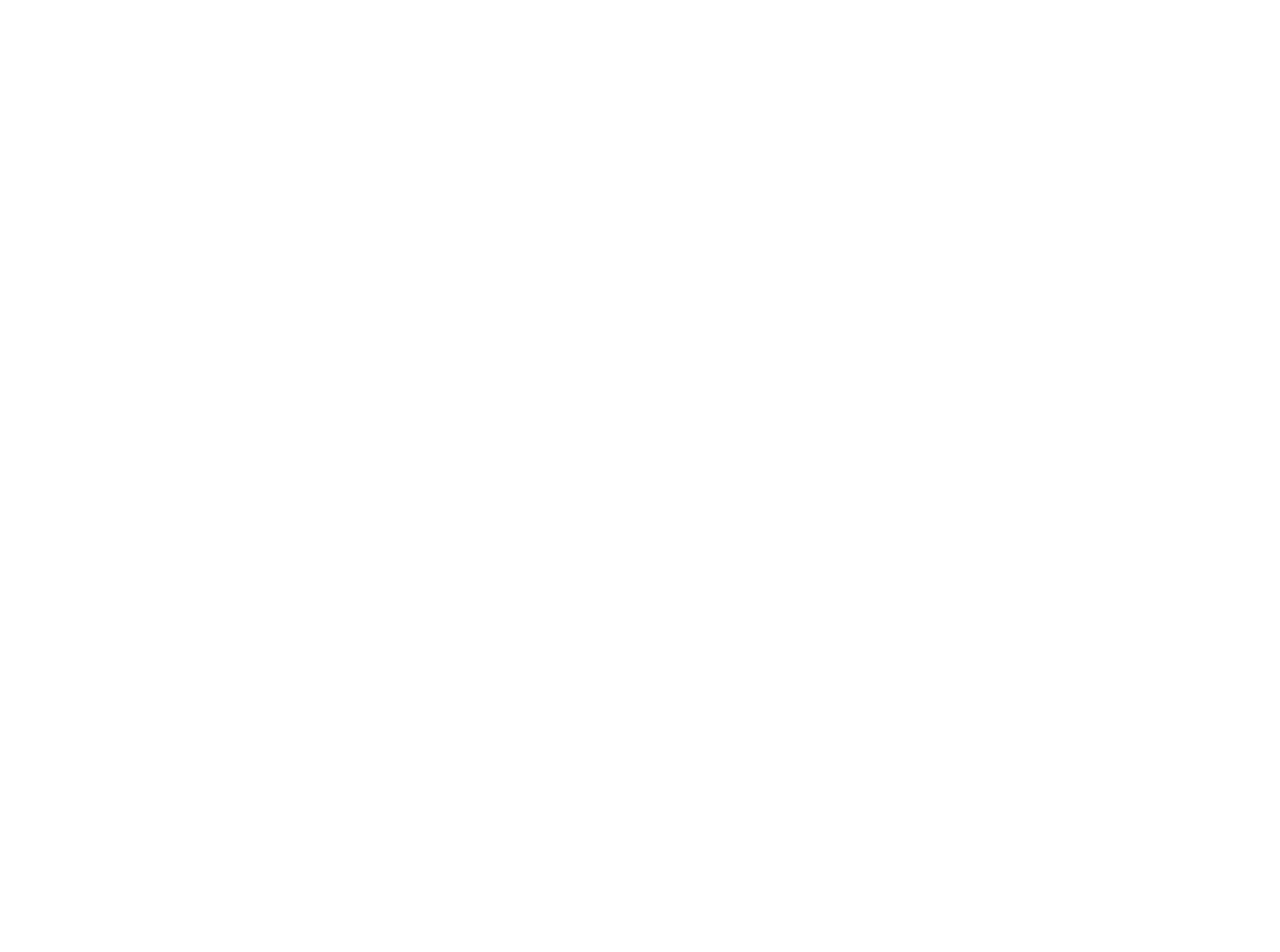
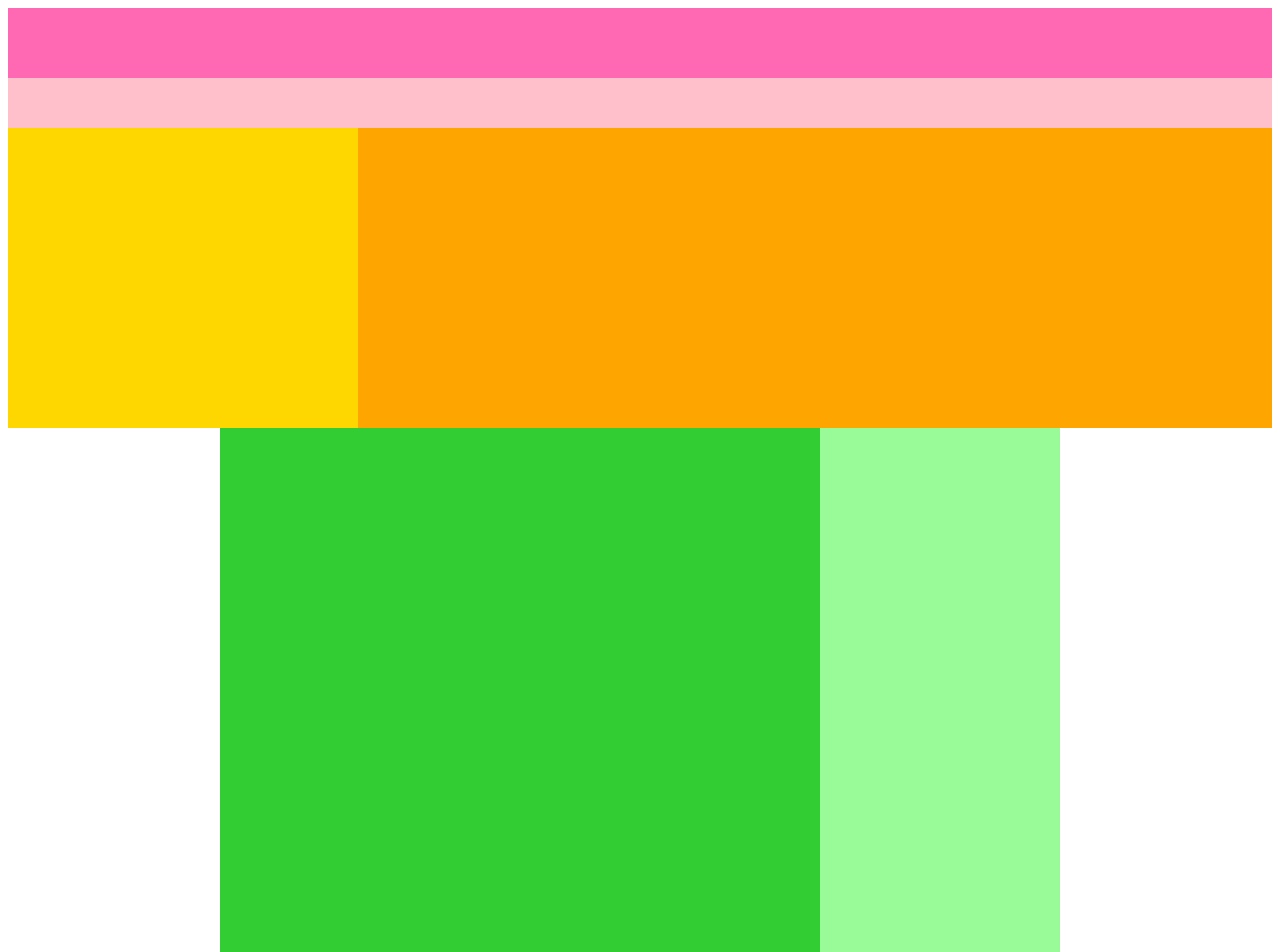
Before and after one commit to uemo/1-3, a plain HTML site: page caravan/index.html in a window 1280 px wide. Shown: the top 952 px of the page. Before the commit the page ends 800 px from the top, so only its background shows below. Drawn offline with Linux system fonts and the light colour scheme.

Commit message:
[Finish]1-3

```diff
--- a/caravan/index.html
+++ b/caravan/index.html
@@ -7,5 +7,21 @@
 	<title>CARAVAN</title>
 </head>
 <body>
+<!-- header用のdiv -->
+  <div class="header">
+    <div class="header-top"></div>
+    <div class="header-botom"></div>
+  </div>
+<!-- main-visual用のdiv -->
+  <div class="main-visual">
+    <div class="main-visual-content"></div>
+  </div>
+<!-- main用のdiv -->
+  <div class="main clearfix">
+  	<div class="blog"></div>
+  	<div class="sidebar"></div>
+  </div>
+<!-- footer用のdiv -->
+  <div class="footer"></div>
 </body>
 </html>
--- a/caravan/style.css
+++ b/caravan/style.css
@@ -4,3 +4,62 @@
 	padding: 0;
 	box-sizing: border-box;
 }
+/*clearfixを追加*/
+.clearfix::after {
+	content: "";
+	display: block;
+	clear: both;
+}
+
+.header{
+	width: 100%; /*横幅いっぱい*/
+	height: 120px; /*高さ120px*/
+	background-color: red; /*背景赤色*/
+}
+.header-top{
+	width: 100%; /*横幅*/
+	height: 70px; /*高さ*/
+	background-color: hotpink; /*背景色*/
+}
+.header-botom{
+	width: 100%; /*横幅*/
+	height: 50px; /*高さ*/
+	background-color: pink; /*背景色*/
+}
+
+.main-visual{
+	width: 100%; /*横幅いっぱい*/
+	height: 300px; /*高さ300px*/
+	background-color: orange; /*背景色オレンジ*/
+}
+.main-visual-content{
+	width: 350px; /*横幅を指定*/
+	height: 300px; /*親の高さに揃える*/
+	background-color: gold; /*背景色*/
+}
+
+.main{
+	width: 840px; /*横幅*/
+	/*heightが書いてある行を消す*/
+	background-color: green; /*背景色*/
+	/*中央寄せ（余白がないとできない）*/
+	margin: 0 auto;
+}
+.blog{
+	width: 600px;
+	height: 1400px;
+	background-color: limegreen;
+	float: left; /*要素を左揃えで並べる*/
+}
+.sidebar{
+	width: 240px;
+	height: 1400px;
+	background-color: palegreen;
+	float: left; /*要素を左揃えで並べる*/
+}
+
+.footer{
+	width: 100%; /*横幅*/
+	height: 120px; /*高さ*/
+	background-color: blue; /*背景色*/
+}
--- /dev/null
+++ b/exercise/style.css
@@ -0,0 +1,56 @@
+*{
+	margin: 0;
+	padding: 0;
+	box-sizing: border-box;
+}
+
+.clearfix::after {
+	content: "";
+	display: block;
+	clear: both;
+}
+
+.top {
+	width: 100%;
+	height: 50px;
+	background-color: red;
+}
+
+.header {
+	width: 100%;
+	height: 500px;
+	background-color: orange;
+}
+
+.main {
+	margin: 0 auto;
+	width: 960px;
+	height: 1400px;
+}
+
+.sidebar-left {
+	float: left;
+	width: 230px;
+	height: 1400px;
+	background-color: lime;
+}
+
+.blog {
+	float: left;
+	width: 500px;
+	height: 1400px;
+	background-color: green;
+}
+
+.sidebar-right {
+	float: right;
+	width: 230px;
+	height: 1400px;
+	background-color: lime;
+}
+
+.footer {
+	width: 100%;
+	height: 100px;
+	background-color: blue;
+}
--- /dev/null
+++ b/practice/style.css
@@ -0,0 +1,32 @@
+*{
+	margine: 0;
+	padding: 0;
+	box-sizing: border-box;
+}
+
+.clearfix::after {
+	content: "";
+	display: block;
+	clear: both;
+}
+
+
+.boxes {
+	width: 600px;
+	background-color: yellow;
+	float: 0 auto;
+}
+
+.box1 {
+	width: 150px;
+	height: 400px;
+	background-color: orange;
+	float: left;
+}
+
+.box2 {
+	width: 250px;
+	height: 400px;
+	background-color: red;
+	float: right;
+}
```
Also changed, not shown: exercise/index.html (added, +18 -0 lines), practice/index.html (added, +14 -0 lines).
